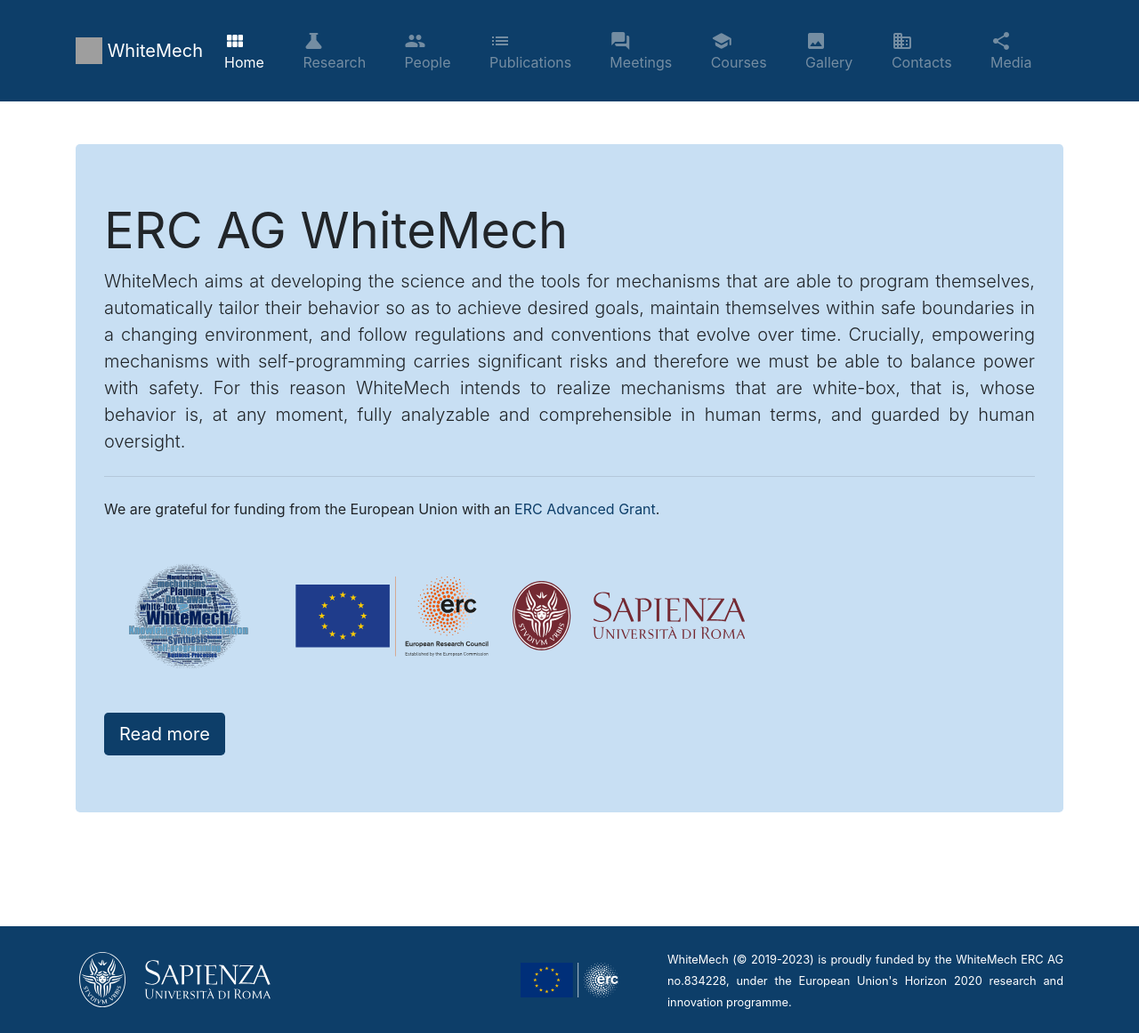
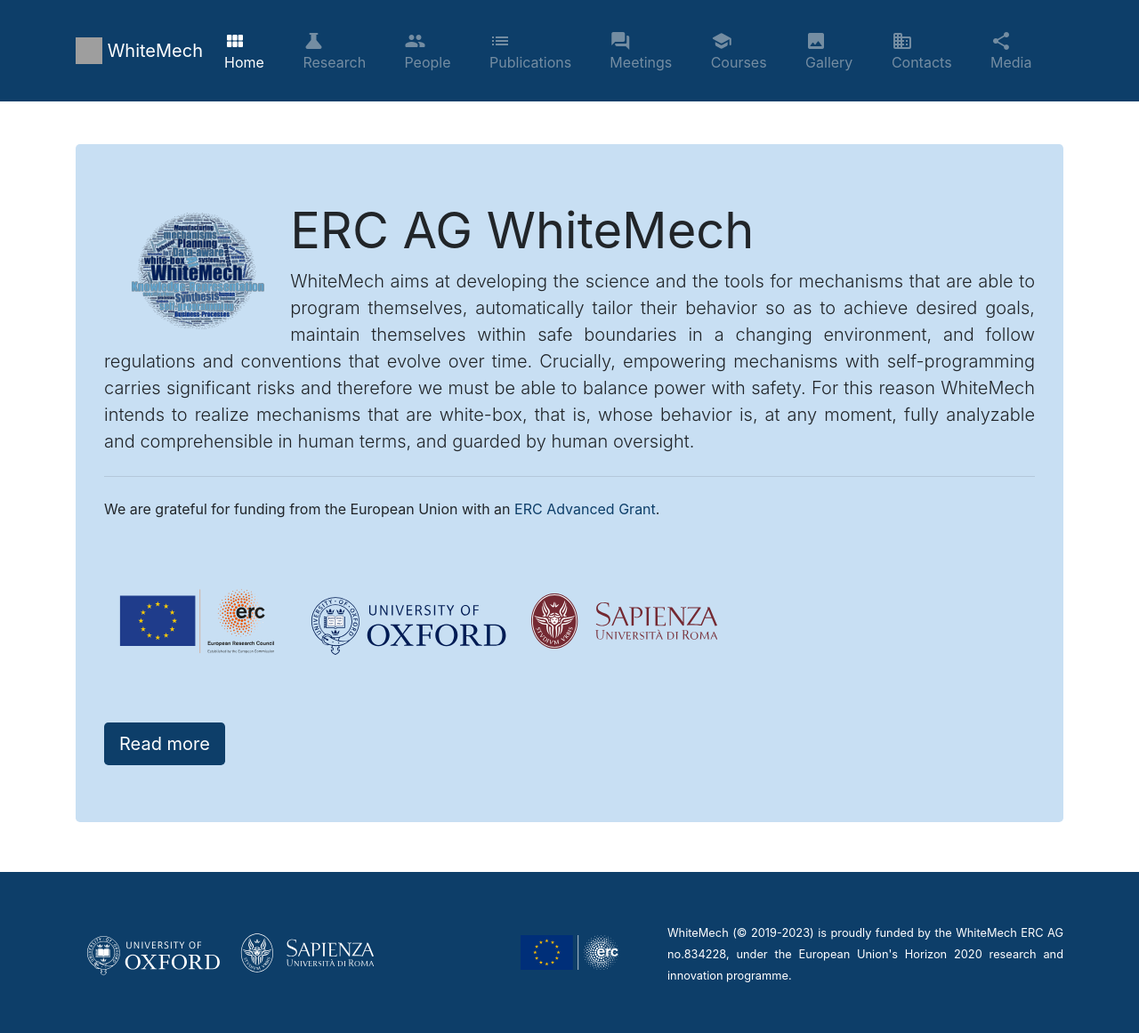
Before and after one commit to whitemech/whitemech.github.io, a Jekyll site: the page built from _pages/home.md, in a window 1280 px wide and 1161 px high. Shown: the whole window at 89% size. Built offline with Jekyll 4.4.1, drawn with Linux system fonts in a browser that asks for light colours.

Commit message:
add oxford logo

```diff
--- a/_includes/footer.html
+++ b/_includes/footer.html
@@ -2,7 +2,8 @@
 	<div class="container h-100 text-white">
 		<div class="row align-items-center h-100">
 			<div class="col-md-5 sapienza-logo">
-				<a target="_blank" href="https://www.uniroma1.it/en/pagina-strutturale/home"><img src="{{ site.url }}{{ site.baseurl }}/static/images/logopic/logo-sapienza-white.svg" }}" width="50%"></a>
+				<a target="_blank" href="https://www.uniroma1.it/en/pagina-strutturale/home"><img src="{{ site.url }}{{ site.baseurl }}/static/images/logopic/logo-oxford-white.svg" }}" width="40%"></a>
+				<a target="_blank" href="https://www.uniroma1.it/en/pagina-strutturale/home"><img src="{{ site.url }}{{ site.baseurl }}/static/images/logopic/logo-sapienza-white.svg" }}" width="35%"></a>
 			</div>
 			<div class="col-md text-center">
 				<a target="_blank" href="https://erc.europa.eu/projects-figures/erc-funded-projects/results?search_api_views_fulltext=whitemech">
--- a/_layouts/homelay.html
+++ b/_layouts/homelay.html
@@ -4,7 +4,10 @@
 
 <div id="homeid" class="container">
   <div class="jumbotron">
-          <h1 class="display-4"><b>ERC AG WhiteMech</b></h1>
+      <div class="header">
+          <img src="{{ site.url }}{{ site.baseurl }}/static/images/logopic/logo-whitemech.svg" style="float: left; width: 20%">
+          <h1 class="display-4" style="position: relative"><b>ERC AG WhiteMech</b></h1>
+      </div>
       <p class="lead text-justify">
           WhiteMech aims at developing the science and the tools for mechanisms that are able to program themselves, automatically
           tailor their behavior so as to achieve desired goals, maintain themselves within safe boundaries in a changing
@@ -20,6 +23,3 @@
       <a class="btn btn-custom btn-lg" href="{{ site.url }}{{ site.baseurl }}/research" role="button">Read more</a>
   </div>
 </div>
-<!--  <div id="newsid" class="col-sm-4" >
-	{% include news.html %}
-  </div>-->
--- a/_pages/home.md
+++ b/_pages/home.md
@@ -8,7 +8,7 @@
 
 We are grateful for funding from the European Union with an [ERC Advanced Grant](https://erc.europa.eu/funding/advanced-grants).
 <figure class="fourth">
-  <img src="{{ site.url }}{{ site.baseurl }}/static/images/logopic/logo-whitemech.svg" style="width: 18%">
-  <img src="{{ site.url }}{{ site.baseurl }}/static/images/logopic/logo-erc.svg" style="width: 25%">
-  <img src="{{ site.url }}{{ site.baseurl }}/static/images/logopic/logo-sapienza.svg" style="width: 25%">
+  <img src="{{ site.url }}{{ site.baseurl }}/static/images/logopic/logo-erc.svg" style="width: 20%">
+  <img src="{{ site.url }}{{ site.baseurl }}/static/images/logopic/logo-oxford.svg" style="width: 25%">
+  <img src="{{ site.url }}{{ site.baseurl }}/static/images/logopic/logo-sapienza.svg" style="width: 20%">
 </figure>
```
Also changed, not shown: static/images/logopic/logo-oxford-white.svg (added), static/images/logopic/logo-oxford.svg (added). Lines whose indentation alone changed are shown as unchanged.
